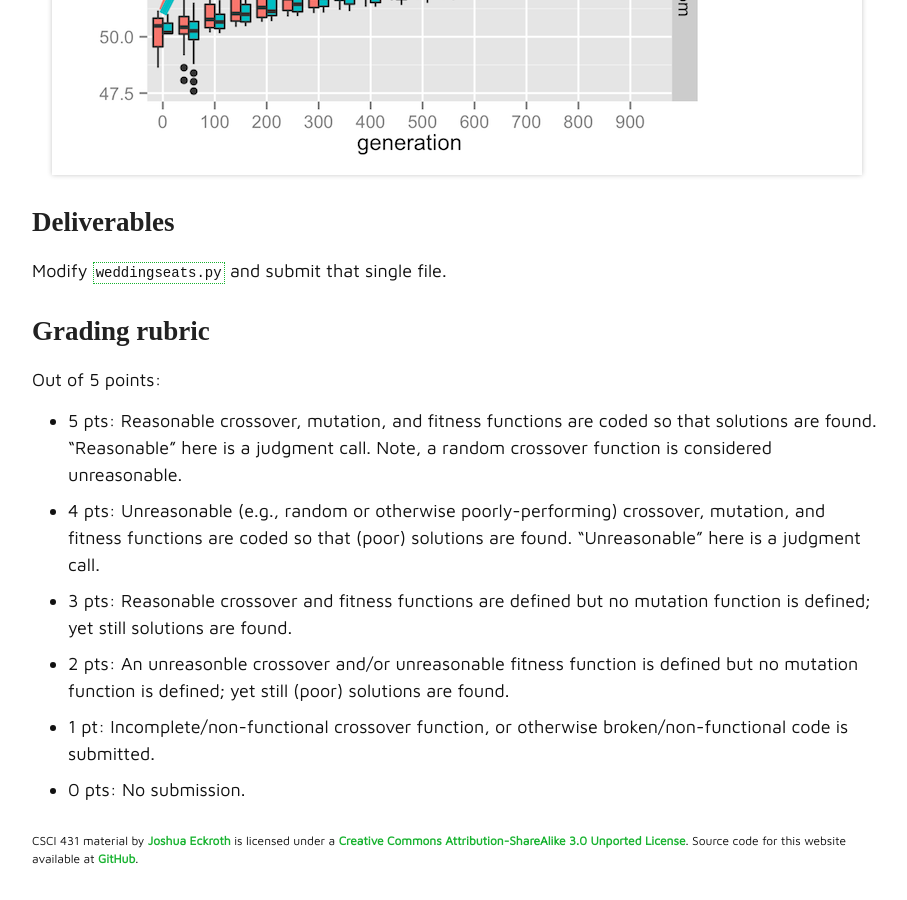
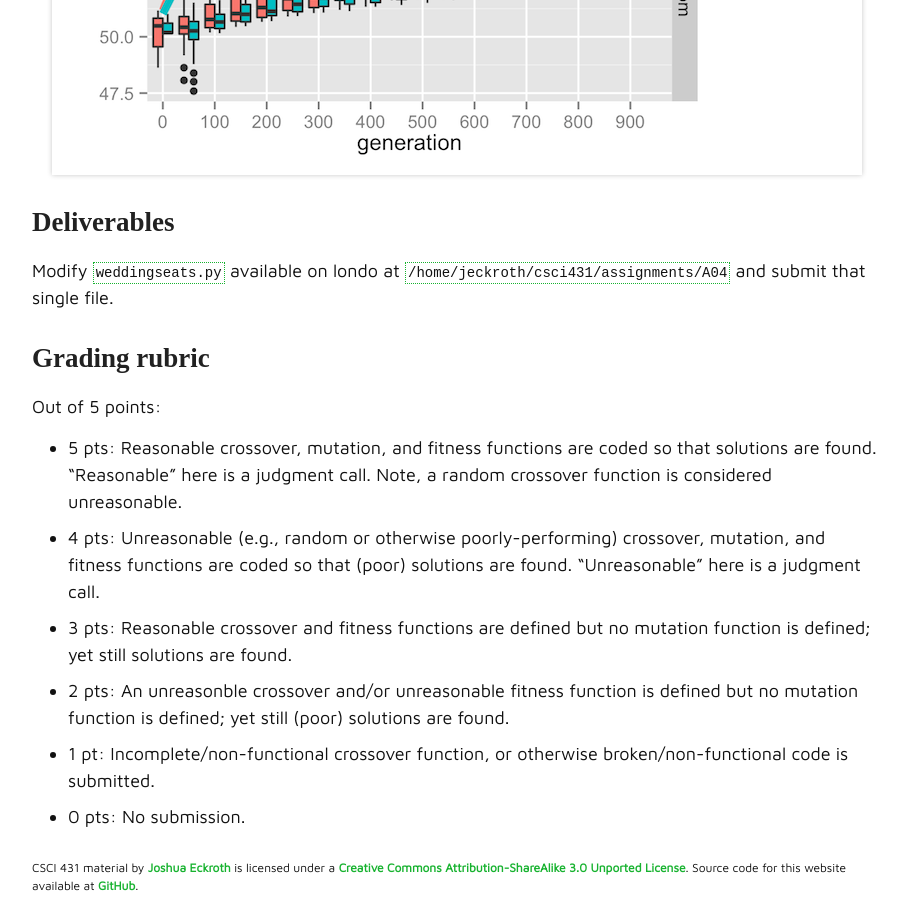
Before and after one commit to joshuaeckroth/csci431-website, a Jekyll site: the page built from assignments/a04.markdown, in a window 1280 px wide and 900 px high, scrolled down 2310 px. Shown: the whole window, without its empty margins (183-1090 px from the left). Built offline with Jekyll 4.4.1, drawn with Linux system fonts in a browser that asks for light colours; some web fonts are replaced; formulas are drawn with MathJax 3.

Commit message:
Clarification on A04

```diff
--- a/assignments/a04.markdown
+++ b/assignments/a04.markdown
@@ -35,7 +35,7 @@ I implemented a fitness function based on distance (close friends increases fitn
 
 ## Deliverables
 
-Modify `weddingseats.py` and submit that single file.
+Modify `weddingseats.py` available on londo at `/home/jeckroth/csci431/assignments/A04` and submit that single file.
 
 ## Grading rubric
 
```
